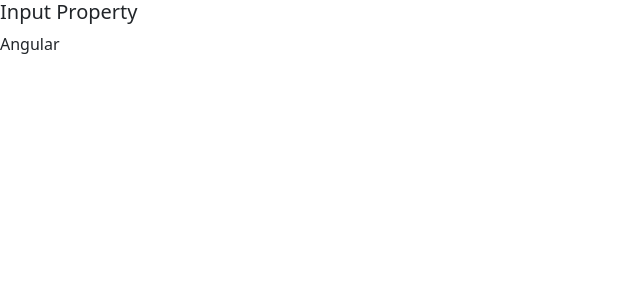
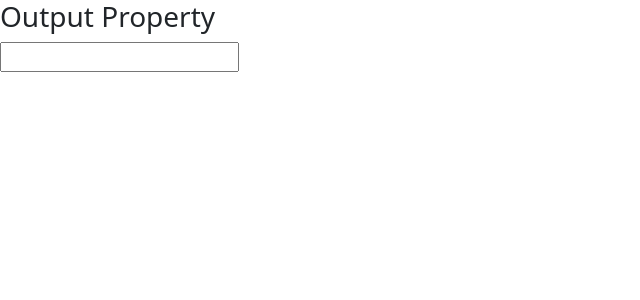
Before and after one commit to Romario-Ferreira/data-binding-angular, an Angular app: page / in a window 1280 px wide. Shown: the top 300 px of the page, without its empty margins (0-640 px from the left). Built offline with nearby package versions, Linux system fonts and the light colour scheme.

Commit message:
Emitindo evento/Output Property

```diff
--- a/src/app/app.module.ts
+++ b/src/app/app.module.ts
@@ -5,12 +5,14 @@
 import { AppComponent } from './app.component';
 import { DataBindingComponent } from './data-binding/data-binding.component';
 import { InputPropertyComponent } from './input-property/input-property.component';
+import { OutputPropertyComponent } from './output-property/output-property.component';
 
 @NgModule({
   declarations: [
     AppComponent,
     DataBindingComponent,
-    InputPropertyComponent
+    InputPropertyComponent,
+    OutputPropertyComponent
   ],
   imports: [
     BrowserModule,
--- a/src/app/data-binding/data-binding.component.html
+++ b/src/app/data-binding/data-binding.component.html
@@ -69,11 +69,21 @@
     </article>
 </!--section-->
 
-<section class="input-property">
+<!--section class="input-property">
   <article>
     <h5> Input Property</h5>
 
     <app-input-property [nome]="nomeCurso"></app-input-property>
 
   </article>
+</!--section-->
+
+<section class="output-property">
+  <article>
+    <h3> Output Property </h3>
+
+    <app-output-property (emitFilme)="setNomeFilme($event)"></app-output-property>
+    <p>{{ nomeFilme }}</p>
+
+  </article>
 </section>
--- a/src/app/data-binding/data-binding.component.ts
+++ b/src/app/data-binding/data-binding.component.ts
@@ -13,6 +13,11 @@
   valorSalvo: string ='';
   isMouseOver: boolean = false;
   nomeCurso: string = 'Angular';
+  nomeFilme: string = '';
+
+  setNomeFilme(evento: any){
+    this.nomeFilme = evento.nomeFilme;
+  }
 
   getValor(){
     return 2;
--- /dev/null
+++ b/src/app/output-property/output-property.component.html
@@ -0,0 +1,2 @@
+<input type="text" #campoNomeFilme
+(keyup.enter)="setNomeFilme(campoNomeFilme.value)">
--- /dev/null
+++ b/src/app/output-property/output-property.component.ts
@@ -0,0 +1,18 @@
+import { Component, EventEmitter, Output } from '@angular/core';
+
+@Component({
+  selector: 'app-output-property',
+  templateUrl: './output-property.component.html',
+  styleUrls: ['./output-property.component.scss'],
+ // outputs: ['emitFilme']
+})
+export class OutputPropertyComponent {
+
+  nomeFilme: string='';
+ @Output() emitFilme = new EventEmitter;
+
+  setNomeFilme(nomeFilme: string){
+    this.nomeFilme = nomeFilme;
+    this.emitFilme.emit({nomeFilme:this.nomeFilme});
+  }
+}
```
Also changed, not shown: src/app/output-property/output-property.component.scss (added), 1 other file (tests, documents, lock files or other folders).
